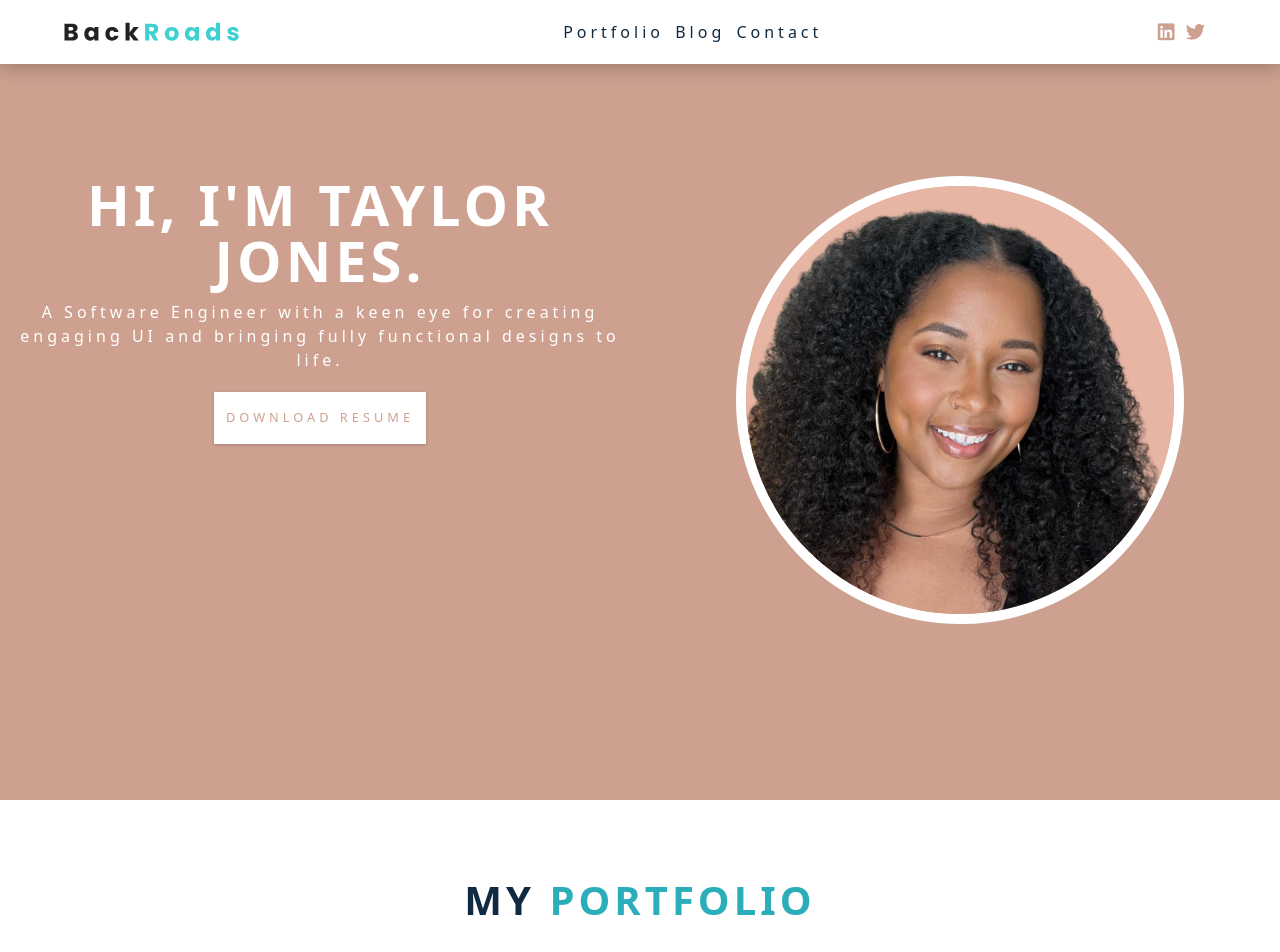
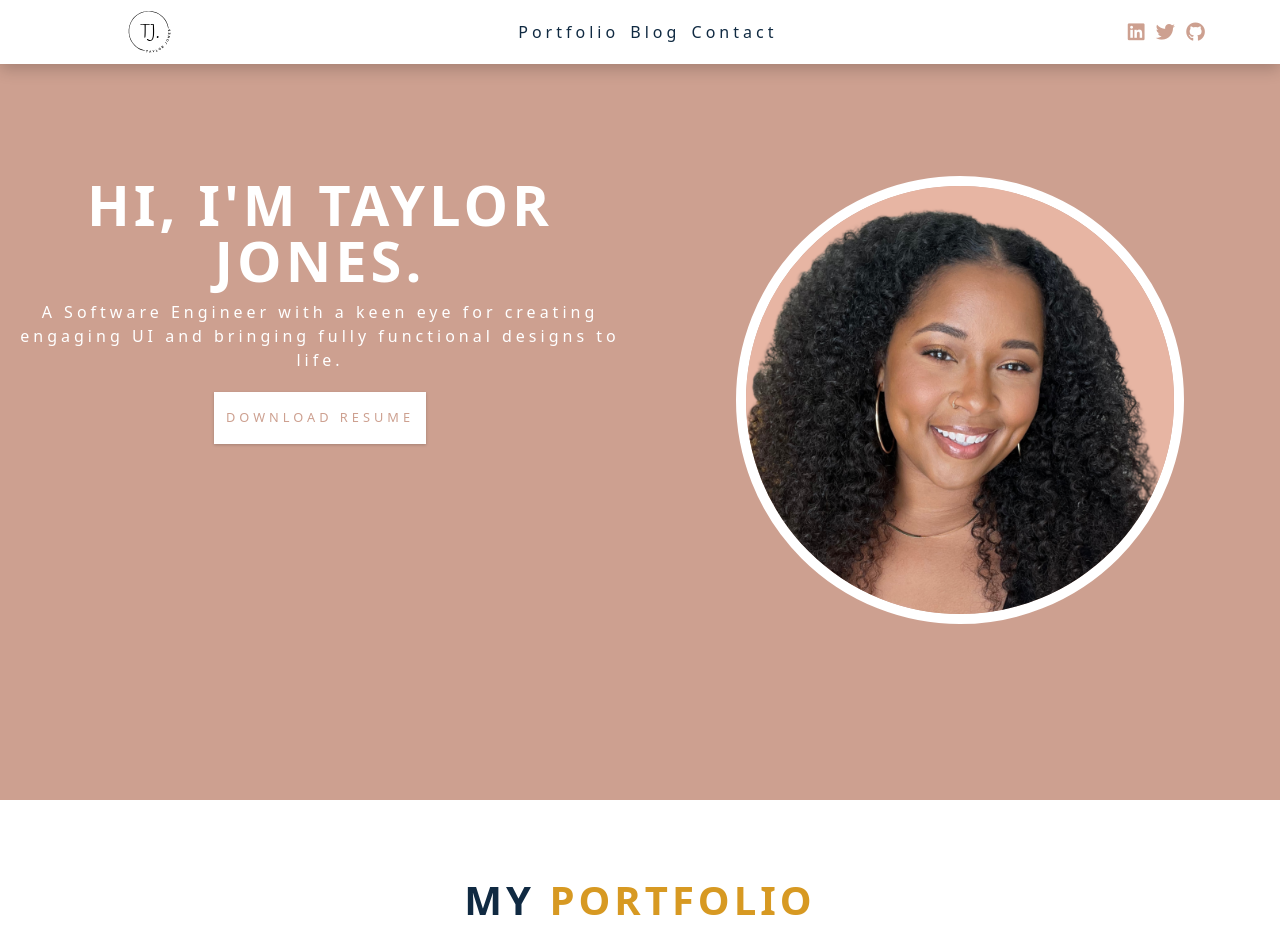
Before and after one commit to TaylorDJones11/TaylorDPortfolio, a plain HTML site: page index.html in a window 1280 px wide. Shown: the top 952 px of the page. Drawn offline with Linux system fonts and the light colour scheme.

```diff
--- a/css/styles.css
+++ b/css/styles.css
@@ -11,11 +11,11 @@ Variables
   --clr-primary-3: hsl(185, 81%, 29%);
   --clr-primary-4: hsl(184, 77%, 34%);
   /* primary/main color */
-  --clr-primary-5: hsl(185, 62%, 45%);
+  --clr-primary-5: #d79922;
   /* lighter shades of primary color */
   --clr-primary-6: hsl(185, 57%, 50%);
   --clr-primary-7: hsl(184, 65%, 59%);
-  --clr-primary-8: hsl(184, 80%, 74%);
+  --clr-primary-8: #f2b608;
   --clr-primary-9: hsl(185, 94%, 87%);
   --clr-primary-10: hsl(186, 100%, 94%);
   /* darkest grey - used for headings */
@@ -416,7 +416,7 @@ Footer
 ===============
 */
 .footer {
-  background: var(--clr-grey-1);
+  background: #cda090;
   text-align: center;
   padding-left: 2rem;
   padding-right: 2rem;
@@ -488,6 +488,7 @@ Navbar
   justify-content: space-between;
   align-items: center;
 }
+
 .nav-toggle {
   background: transparent;
   border: none;
@@ -520,6 +521,7 @@ Navbar
   height: 0;
   overflow: hidden;
   transition: var(--transition);
+  padding-right: 60px;
 }
 .show-links {
   height: 280px;
--- a/index.html
+++ b/index.html
@@ -6,7 +6,7 @@
     <meta http-equiv="X-UA-Compatible" content="ie=edge" />
     <title>Taylor D. Jones</title>
     <!-- favicon -->
-    <link rel="shortcut icon" href="./images/favicon.ico" type="image/x-icon" />
+    <link rel="shortcut icon" href="./images/Logo.png" type="image/x-icon" />
     <!-- font-awesome -->
     <link
       rel="stylesheet"
@@ -23,7 +23,7 @@
     <nav class="navbar">
       <div class="nav-center">
         <div class="nav-header">
-          <img src="./images/logo.svg" class="nav-logo" alt="backroads" />
+          <img src="./images/Logo2.svg" class="nav-logo" alt="backroads" />
           <button type="button" class="nav-toggle" id="nav-toggle">
             <i class="fas fa-bars"></i>
           </button>
@@ -58,6 +58,14 @@
               target="_blank"
               class="nav-icon"
               ><i class="fab fa-twitter"></i
+            ></a>
+          </li>
+          <li>
+            <a
+              href="https://github.com/TaylorDJones11"
+              target="_blank"
+              class="nav-icon"
+              ><i class="fab fa-github"></i
             ></a>
           </li>
         </ul>
```
Also changed, not shown: images/Hero1.png (added), images/Logo.png (added), images/Logo2.png (added), images/Logo2.svg (added), images/hero.png (added), images/logo.svg (deleted).
